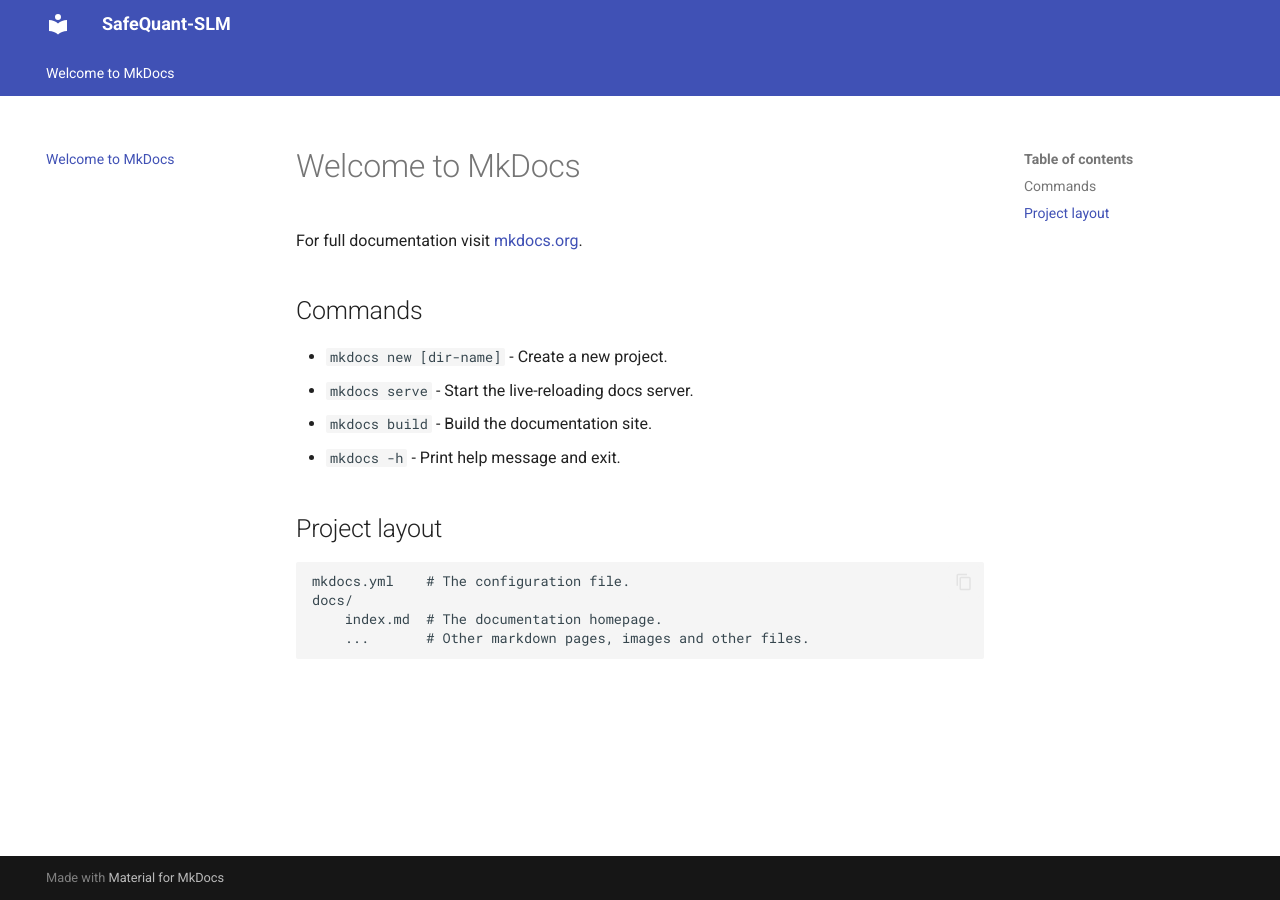
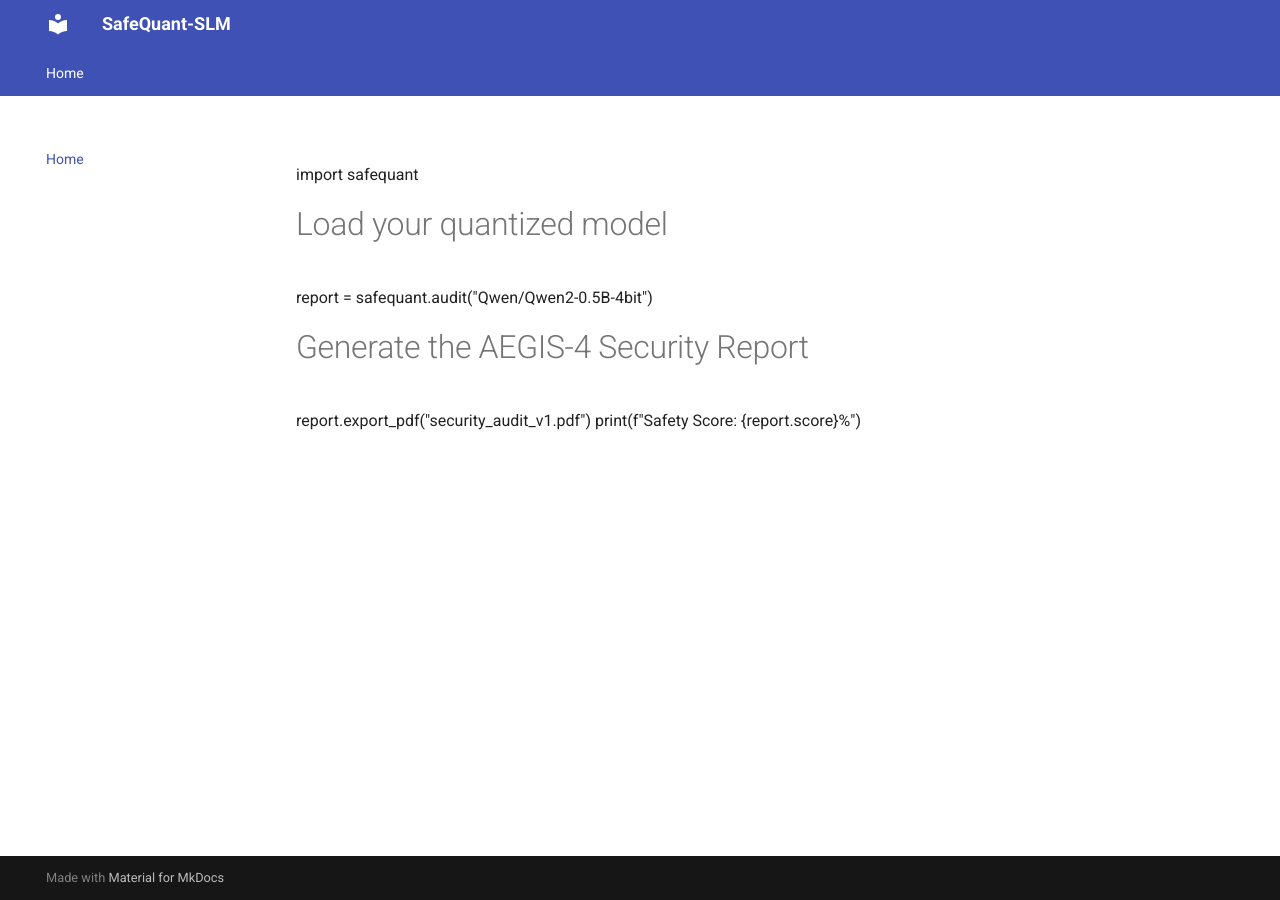
Before and after one commit to deeplearningworld/safequant-slm, an MkDocs documentation site: the page built from docs/index.md, in a window 1280 px wide. Built offline with MkDocs 1.6.1 and Material for MkDocs 9.7.7, drawn with Linux system fonts in a browser that asks for light colours.

Commit message:
docs: added quick start guide to homepage

```diff
--- a/docs/index.md
+++ b/docs/index.md
@@ -1,17 +1,8 @@
-# Welcome to MkDocs
+import safequant
 
-For full documentation visit [mkdocs.org](https://www.mkdocs.org).
+# Load your quantized model
+report = safequant.audit("Qwen/Qwen2-0.5B-4bit")
 
-## Commands
-
-* `mkdocs new [dir-name]` - Create a new project.
-* `mkdocs serve` - Start the live-reloading docs server.
-* `mkdocs build` - Build the documentation site.
-* `mkdocs -h` - Print help message and exit.
-
-## Project layout
-
-    mkdocs.yml    # The configuration file.
-    docs/
-        index.md  # The documentation homepage.
-        ...       # Other markdown pages, images and other files.
+# Generate the AEGIS-4 Security Report
+report.export_pdf("security_audit_v1.pdf")
+print(f"Safety Score: {report.score}%")
```
